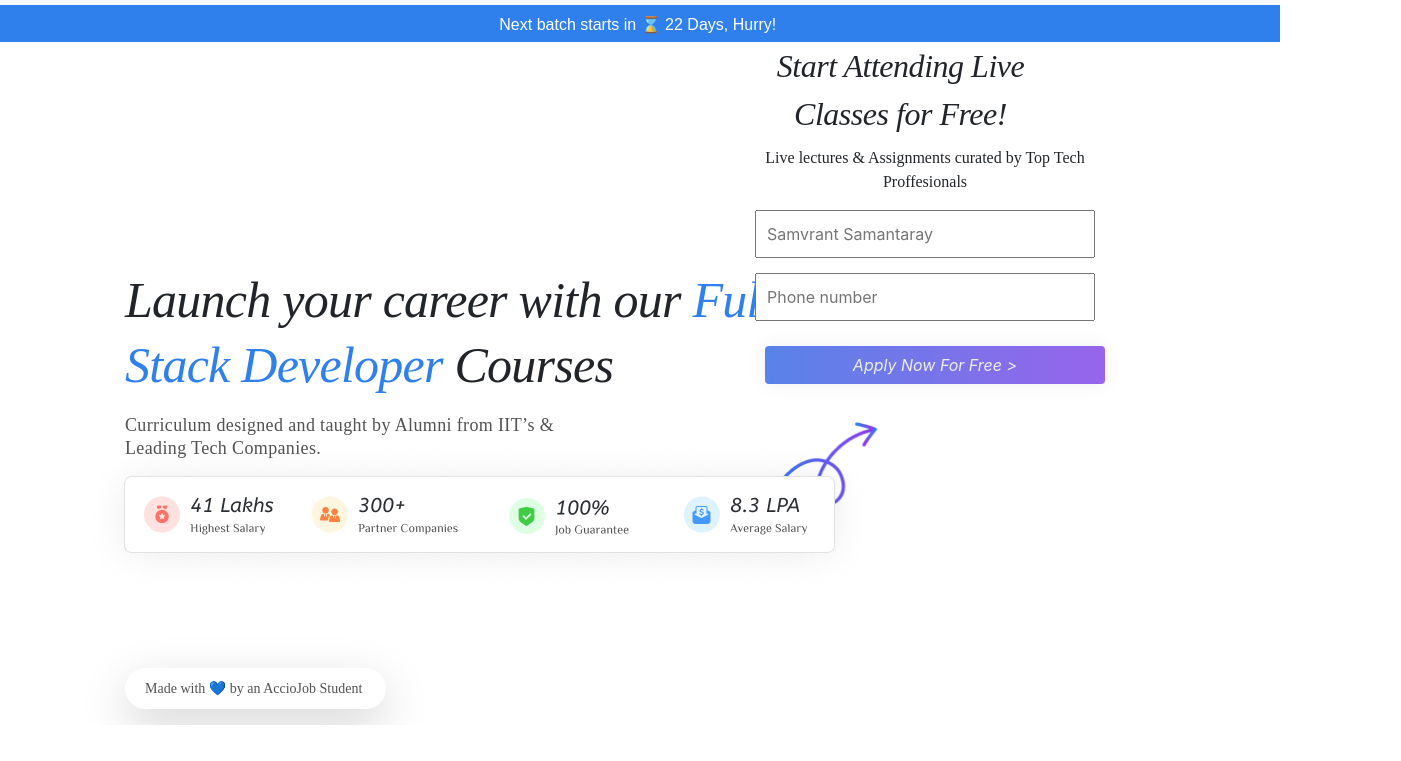
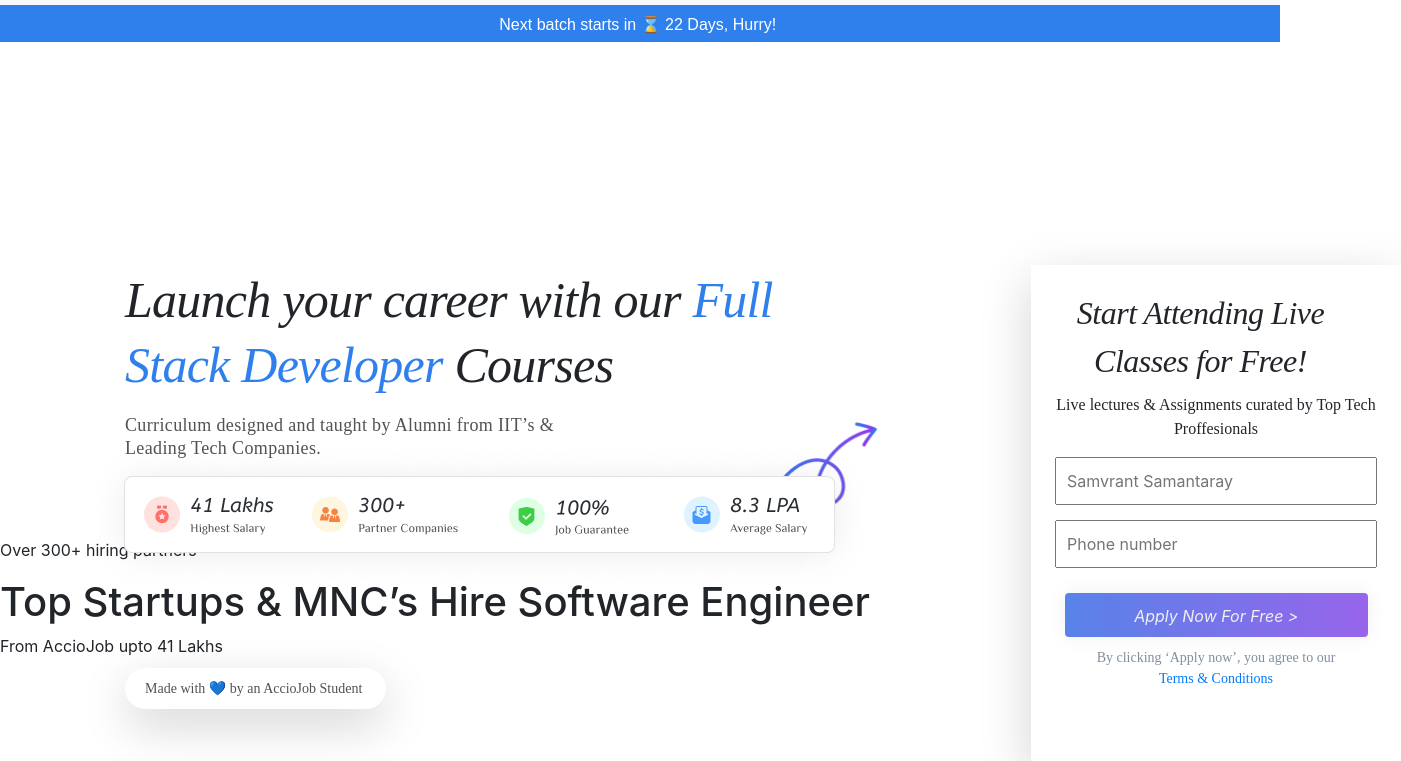
Before and after one commit to ShreyashMasulkar/Acciojob-Landing-Page, a plain HTML site: page index.html in a window 1280 px wide. Shown: the part 75-836 px from the top of the page, 1401 px wide, since content can reach past the window. Before the commit the page ends 800 px from the top, so only its background shows below. Drawn offline with nearby package versions, Linux system fonts and the light colour scheme; some icons are missing; a web font is replaced by a local one.

Commit message:
changes made

```diff
--- a/index.html
+++ b/index.html
@@ -64,7 +64,7 @@
     </header>
 
         <!-- Body -->
-      <section>
+      <main>
         <div  class="container row">
             <div class="col-8" id="launch">
                 <p class="heading1">
@@ -82,7 +82,7 @@
                 </div>
             </div>
             <!-- Form -->
-            <div class="col-4">
+            <div class="col-4 loginform shadow-lg bg-white p-4">
                 <form action="/action_page.php" style="max-width:500px;margin:auto">
                     <div><h2 class="startattending">Start Attending Live Classes for Free!</h2></div>
                     <p id="livelectures">Live lectures & Assignments curated by Top Tech Proffesionals</p>
@@ -97,8 +97,19 @@
                     </div>
 
                     <button type="submit" class="btn btn-grad" id="button">Apply Now For Free ></button>
+                    <div>
+                        <p id="byclicking">By clicking ‘Apply now’, you agree to our <br><a href="#">Terms & Conditions</a></p>
+                    </div>
                   </form>
             </div>
+        </div>
+    </main>
+      <!-- Comapny Section -->
+      <section>
+        <div class="comapnies">
+            <p>Over 300+ hiring partners</p>
+            <h1>Top Startups & MNC’s Hire Software Engineer</h1>
+            <p>From AccioJob upto 41 Lakhs</p>
         </div>
       </section>
 
--- a/style.css
+++ b/style.css
@@ -1,4 +1,6 @@
 @import url('https://fonts.googleapis.com/css2?family=ABeeZee:ital@1&display=swap');
+@import url('https://fonts.googleapis.com/css2?family=ABeeZee&family=Inter&display=swap');
+
 
 .navbar{
     position: fixed;
@@ -111,8 +113,13 @@
     text-align: center;
     width: 291px;
     height: 96px;
+}
 
-
+.loginform{
+    width: 415px;
+    height: 496px;
+    top: 223px;
+    left: 291px;
 }
 
 #livelectures{
@@ -123,10 +130,16 @@ line-height: 24px;
 letter-spacing: 0em;
 text-align: center;
 }
-#button{
+
+
+#button {
     color: #eee;
     font-style: italic;
+    height: 44px;
+    width: 94%;
+    padding: 10px;
 }
+
 
 .btn-grad {
     background-image: linear-gradient(to right, #4776E6 0%, #8E54E9  51%, #4776E6  100%);
@@ -146,6 +159,26 @@ text-align: center;
     background-position: right center; /* change the direction of the change here */
     color: #fff;
     text-decoration: none;
+  }
+  #byclicking{
+
+    font-size: 14px;
+    font-weight: 400;
+    line-height: 21px;
+    text-align: center;
+    font-family: 'Times New Roman', Times, serif;
+    font-size: 14px;
+    font-weight: 400;
+    line-height: 21px;
+    letter-spacing: 0em;
+    text-align: center;
+    color: rgba(129, 141, 157, 1);
+
+  }
+  .companies{
+    width: 1440px;
+    height: 794px;
+    background-color: rgba(255, 255, 255, 1);
   }
 
 
```
